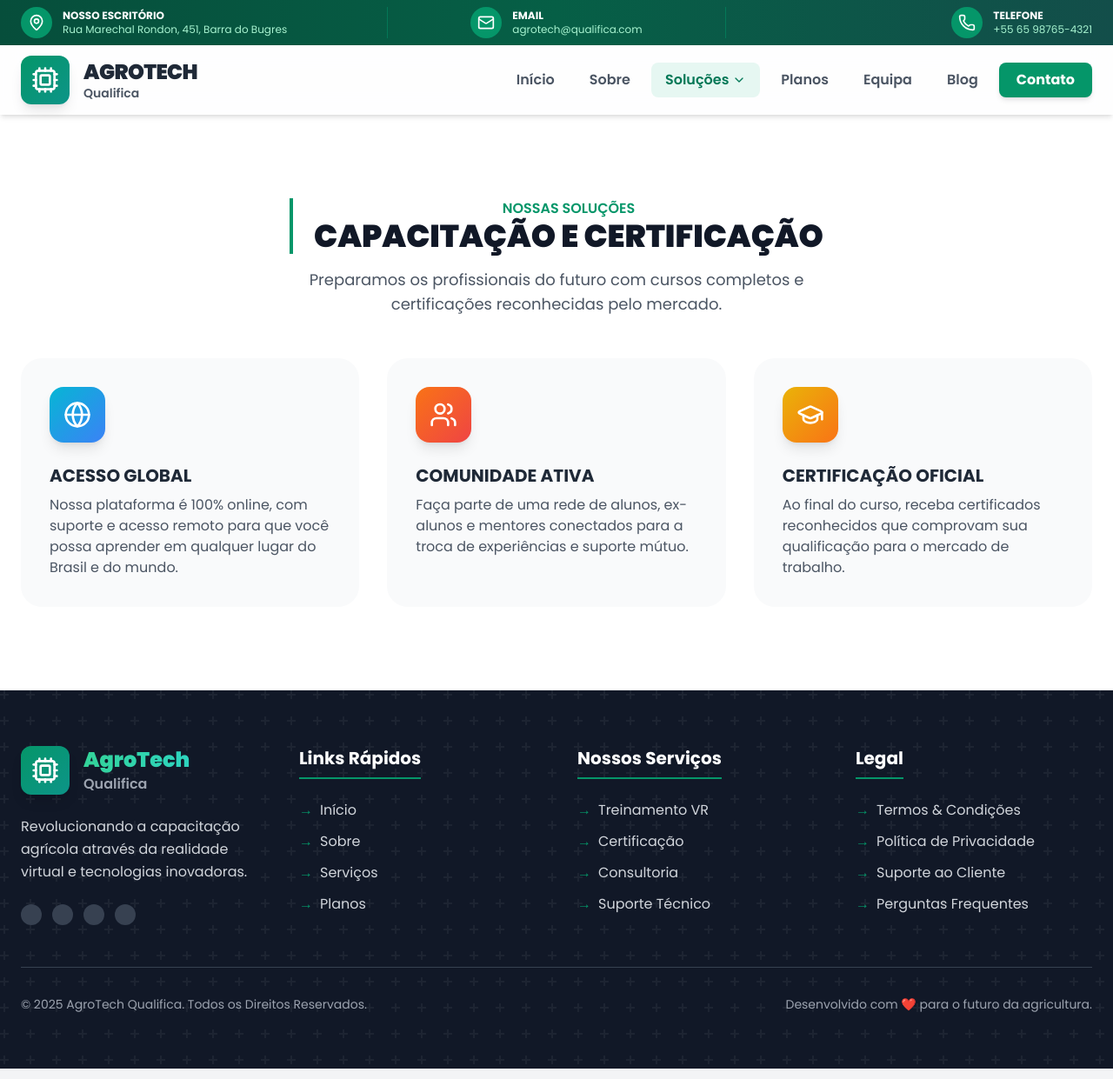
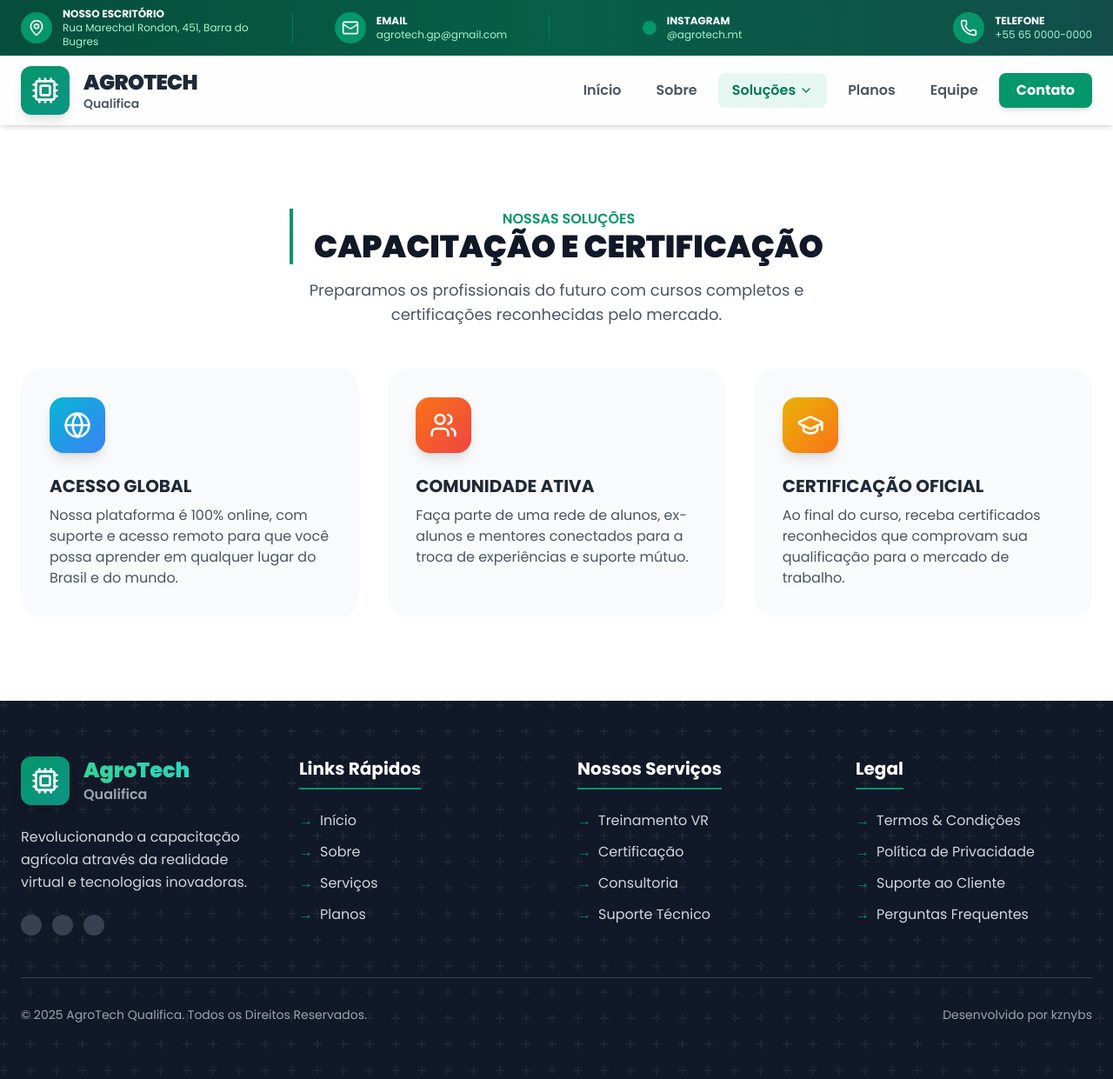
Before and after one commit to kznybs/agrotechqualifica, a plain HTML site: page training.html in a window 1280 px wide. Shown: the whole page at 87% size. Drawn offline with nearby package versions, Linux system fonts and the light colour scheme.

Commit message:
Update training.html

```diff
--- a/training.html
+++ b/training.html
@@ -5,6 +5,15 @@
     <meta name="viewport" content="width=device-width, initial-scale=1.0">
     <title>AgroTech Qualifica - Capacitação Agrícola</title>
     <meta name="description" content="Programas de capacitação e certificação para profissionais do agronegócio.">
+
+    <!-- ===== FAVICON ===== -->
+    <link rel="shortcut icon" href="favicon_io/favicon.ico" type="image/x-icon">
+    <link rel="icon" type="image/png" sizes="32x32" href="favicon_io/favicon-32x32.png">
+    <link rel="icon" type="image/png" sizes="16x16" href="favicon_io/favicon-16x16.png">
+    <link rel="apple-touch-icon" sizes="180x180" href="favicon_io/apple-touch-icon.png">
+    <link rel="manifest" href="favicon_io/site.webmanifest">
+    <meta name="theme-color" content="#047857">
+    <!-- =================== -->
 
     <!-- Tailwind CSS -->
     <script src="https://cdn.tailwindcss.com"></script>
@@ -53,7 +62,7 @@
             <!-- Top Bar -->
             <div class="hidden lg:block bg-gradient-to-r from-emerald-900 via-emerald-800 to-teal-900 text-white">
                 <div class="container mx-auto px-6">
-                    <div class="grid grid-cols-3 items-center gap-8 py-2 text-sm">
+                    <div class="grid grid-cols-4 items-center gap-4 py-2 text-sm">
                         <div class="flex items-center">
                             <div class="bg-emerald-600 p-2 rounded-full mr-3">
                                 <i data-lucide="map-pin" class="h-5 w-5 text-white"></i>
@@ -69,7 +78,16 @@
                             </div>
                             <div>
                                 <p class="font-bold text-xs uppercase">EMAIL</p>
-                                <p class="text-xs text-emerald-200">agrotech@qualifica.com</p>
+                                <p class="text-xs text-emerald-200">agrotech.gp@gmail.com</p>
+                            </div>
+                        </div>
+                        <div class="flex items-center justify-center">
+                             <div class="bg-emerald-600 p-2 rounded-full mr-3">
+                                <i data-lucide="instagram" class="h-5 w-5 text-white"></i>
+                            </div>
+                            <div>
+                                <p class="font-bold text-xs uppercase">INSTAGRAM</p>
+                                <p class="text-xs text-emerald-200">@agrotech.mt</p>
                             </div>
                         </div>
                         <div class="flex items-center justify-end">
@@ -78,7 +96,7 @@
                             </div>
                             <div>
                                 <p class="font-bold text-xs uppercase">TELEFONE</p>
-                                <p class="text-xs text-emerald-200">+55 65 98765-4321</p>
+                                <p class="text-xs text-emerald-200">+55 65 0000-0000</p>
                             </div>
                         </div>
                     </div>
@@ -110,8 +128,7 @@
                                 </div>
                             </div>
                             <a href="pricing.html" class="px-4 py-2 rounded-lg text-gray-600 hover:text-emerald-600 transition font-semibold">Planos</a>
-                            <a href="team.html" class="px-4 py-2 rounded-lg text-gray-600 hover:text-emerald-600 transition font-semibold">Equipa</a>
-                            <a href="blog.html" class="px-4 py-2 rounded-lg text-gray-600 hover:text-emerald-600 transition font-semibold">Blog</a>
+                            <a href="team.html" class="px-4 py-2 rounded-lg text-gray-600 hover:text-emerald-600 transition font-semibold">Equipe</a>
                             <a href="contact.html" class="ml-4 bg-emerald-600 hover:bg-emerald-700 text-white font-bold py-2 px-5 rounded-lg transition-colors shadow-md">Contato</a>
                         </div>
                         <div class="lg:hidden"><button @click="mobileMenuOpen = !mobileMenuOpen" class="text-gray-600 focus:outline-none"><i data-lucide="menu" class="h-6 w-6"></i></button></div>
@@ -124,8 +141,7 @@
                         <a href="about.html" class="block py-2 rounded-md text-gray-700 hover:bg-emerald-50 hover:text-emerald-600 font-semibold">Sobre</a>
                         <div x-data="{ open: true }"><button @click="open = !open" class="w-full flex justify-between items-center py-2 rounded-md font-semibold nav-link-active"><span>Soluções</span><i data-lucide="chevron-down" :class="{'rotate-180': open}" class="h-5 w-5 transition-transform"></i></button><div x-show="open" class="ml-4 mt-2 space-y-1"><a href="VRExperience.html" class="block px-4 py-2 text-sm text-gray-600 hover:text-emerald-600 hover:bg-emerald-50 rounded-lg transition-colors">Treinamento VR</a><a href="training.html" class="block px-4 py-2 text-sm rounded-lg transition-colors nav-link-active">Capacitação</a><a href="services.html" class="block px-4 py-2 text-sm text-gray-600 hover:text-emerald-600 hover:bg-emerald-50 rounded-lg transition-colors">Consultoria</a></div></div>
                         <a href="pricing.html" class="block py-2 rounded-md text-gray-700 hover:bg-emerald-50 hover:text-emerald-600 font-semibold">Planos</a>
-                        <a href="team.html" class="block py-2 rounded-md text-gray-700 hover:bg-emerald-50 hover:text-emerald-600 font-semibold">Equipa</a>
-                        <a href="blog.html" class="block py-2 rounded-md text-gray-700 hover:bg-emerald-50 hover:text-emerald-600 font-semibold">Blog</a>
+                        <a href="team.html" class="block py-2 rounded-md text-gray-700 hover:bg-emerald-50 hover:text-emerald-600 font-semibold">Equipe</a>
                         <a href="contact.html" class="block text-center mt-4 bg-emerald-600 hover:bg-emerald-700 text-white font-bold py-3 rounded-xl transition">Contato</a>
                     </div>
                 </div>
@@ -156,12 +172,12 @@
         <footer class="bg-gray-900 text-white bg-pattern">
             <div class="container mx-auto px-6 py-16">
                 <div class="grid grid-cols-1 md:grid-cols-2 lg:grid-cols-4 gap-12">
-                    <div><div class="flex items-center mb-6"><div class="bg-gradient-to-br from-emerald-600 to-teal-600 p-3 rounded-xl mr-4 shadow-lg"><i data-lucide="cpu" class="h-8 w-8 text-white"></i></div><div><h3 class="text-2xl font-black text-transparent bg-clip-text bg-gradient-to-r from-emerald-400 to-teal-400">AgroTech</h3><p class="text-gray-400 font-semibold">Qualifica</p></div></div><p class="text-gray-300 mb-6 leading-relaxed">Revolucionando a capacitação agrícola através da realidade virtual e tecnologias inovadoras.</p><div class="flex space-x-3"><a href="#" class="bg-gray-700 text-white p-3 rounded-xl hover:bg-blue-400 transition-colors"><i data-lucide="twitter" class="h-5 w-5"></i></a><a href="#" class="bg-gray-700 text-white p-3 rounded-xl hover:bg-blue-600 transition-colors"><i data-lucide="facebook" class="h-5 w-5"></i></a><a href="#" class="bg-gray-700 text-white p-3 rounded-xl hover:bg-blue-700 transition-colors"><i data-lucide="linkedin" class="h-5 w-5"></i></a><a href="#" class="bg-gray-700 text-white p-3 rounded-xl hover:bg-pink-500 transition-colors"><i data-lucide="instagram" class="h-5 w-5"></i></a></div></div>
+                    <div><div class="flex items-center mb-6"><div class="bg-gradient-to-br from-emerald-600 to-teal-600 p-3 rounded-xl mr-4 shadow-lg"><i data-lucide="cpu" class="h-8 w-8 text-white"></i></div><div><h3 class="text-2xl font-black text-transparent bg-clip-text bg-gradient-to-r from-emerald-400 to-teal-400">AgroTech</h3><p class="text-gray-400 font-semibold">Qualifica</p></div></div><p class="text-gray-300 mb-6 leading-relaxed">Revolucionando a capacitação agrícola através da realidade virtual e tecnologias inovadoras.</p><div class="flex space-x-3"><a href="#" class="bg-gray-700 text-white p-3 rounded-xl hover:bg-blue-600 transition-colors"><i data-lucide="facebook" class="h-5 w-5"></i></a><a href="#" class="bg-gray-700 text-white p-3 rounded-xl hover:bg-blue-700 transition-colors"><i data-lucide="linkedin" class="h-5 w-5"></i></a><a href="https://www.instagram.com/agrotech.mt/" target="_blank" class="bg-gray-700 text-white p-3 rounded-xl hover:bg-pink-500 transition-colors"><i data-lucide="instagram" class="h-5 w-5"></i></a></div></div>
                     <div><h5 class="text-xl font-bold text-white mb-6 border-b-2 border-emerald-600 pb-2 inline-block">Links Rápidos</h5><ul class="space-y-3"><li><a href="index.html" class="text-gray-300 hover:text-emerald-400 transition-colors flex items-center group"><span class="mr-2 text-emerald-600 group-hover:translate-x-1 transition-transform">→</span> Início</a></li><li><a href="about.html" class="text-gray-300 hover:text-emerald-400 transition-colors flex items-center group"><span class="mr-2 text-emerald-600 group-hover:translate-x-1 transition-transform">→</span> Sobre</a></li><li><a href="services.html" class="text-gray-300 hover:text-emerald-400 transition-colors flex items-center group"><span class="mr-2 text-emerald-600 group-hover:translate-x-1 transition-transform">→</span> Serviços</a></li><li><a href="pricing.html" class="text-gray-300 hover:text-emerald-400 transition-colors flex items-center group"><span class="mr-2 text-emerald-600 group-hover:translate-x-1 transition-transform">→</span> Planos</a></li></ul></div>
                     <div><h5 class="text-xl font-bold text-white mb-6 border-b-2 border-emerald-600 pb-2 inline-block">Nossos Serviços</h5><ul class="space-y-3"><li><a href="VRExperience.html" class="text-gray-300 hover:text-emerald-400 transition-colors flex items-center group"><span class="mr-2 text-emerald-600 group-hover:translate-x-1 transition-transform">→</span> Treinamento VR</a></li><li><a href="training.html" class="text-gray-300 hover:text-emerald-400 transition-colors flex items-center group"><span class="mr-2 text-emerald-600 group-hover:translate-x-1 transition-transform">→</span> Certificação</a></li><li><a href="services.html" class="text-gray-300 hover:text-emerald-400 transition-colors flex items-center group"><span class="mr-2 text-emerald-600 group-hover:translate-x-1 transition-transform">→</span> Consultoria</a></li><li><a href="contact.html" class="text-gray-300 hover:text-emerald-400 transition-colors flex items-center group"><span class="mr-2 text-emerald-600 group-hover:translate-x-1 transition-transform">→</span> Suporte Técnico</a></li></ul></div>
                     <div><h5 class="text-xl font-bold text-white mb-6 border-b-2 border-emerald-600 pb-2 inline-block">Legal</h5><ul class="space-y-3"><li><a href="#" class="text-gray-300 hover:text-emerald-400 transition-colors flex items-center group"><span class="mr-2 text-emerald-600 group-hover:translate-x-1 transition-transform">→</span> Termos & Condições</a></li><li><a href="#" class="text-gray-300 hover:text-emerald-400 transition-colors flex items-center group"><span class="mr-2 text-emerald-600 group-hover:translate-x-1 transition-transform">→</span> Política de Privacidade</a></li><li><a href="contact.html" class="text-gray-300 hover:text-emerald-400 transition-colors flex items-center group"><span class="mr-2 text-emerald-600 group-hover:translate-x-1 transition-transform">→</span> Suporte ao Cliente</a></li><li><a href="#" class="text-gray-300 hover:text-emerald-400 transition-colors flex items-center group"><span class="mr-2 text-emerald-600 group-hover:translate-x-1 transition-transform">→</span> Perguntas Frequentes</a></li></ul></div>
                 </div>
-                <div class="mt-12 border-t border-gray-700 pt-8 flex flex-col md:flex-row justify-between items-center"><p class="text-gray-400 text-sm text-center md:text-left mb-4 md:mb-0">&copy; 2025 AgroTech Qualifica. Todos os Direitos Reservados.</p><p class="text-gray-400 text-sm text-center">Desenvolvido com ❤️ para o futuro da agricultura.</p></div>
+                <div class="mt-12 border-t border-gray-700 pt-8 flex flex-col md:flex-row justify-between items-center"><p class="text-gray-400 text-sm text-center md:text-left mb-4 md:mb-0">&copy; 2025 AgroTech Qualifica. Todos os Direitos Reservados.</p><p class="text-gray-400 text-sm text-center">Desenvolvido por kznybs</p></div>
             </div>
         </footer>
     </div>
```
